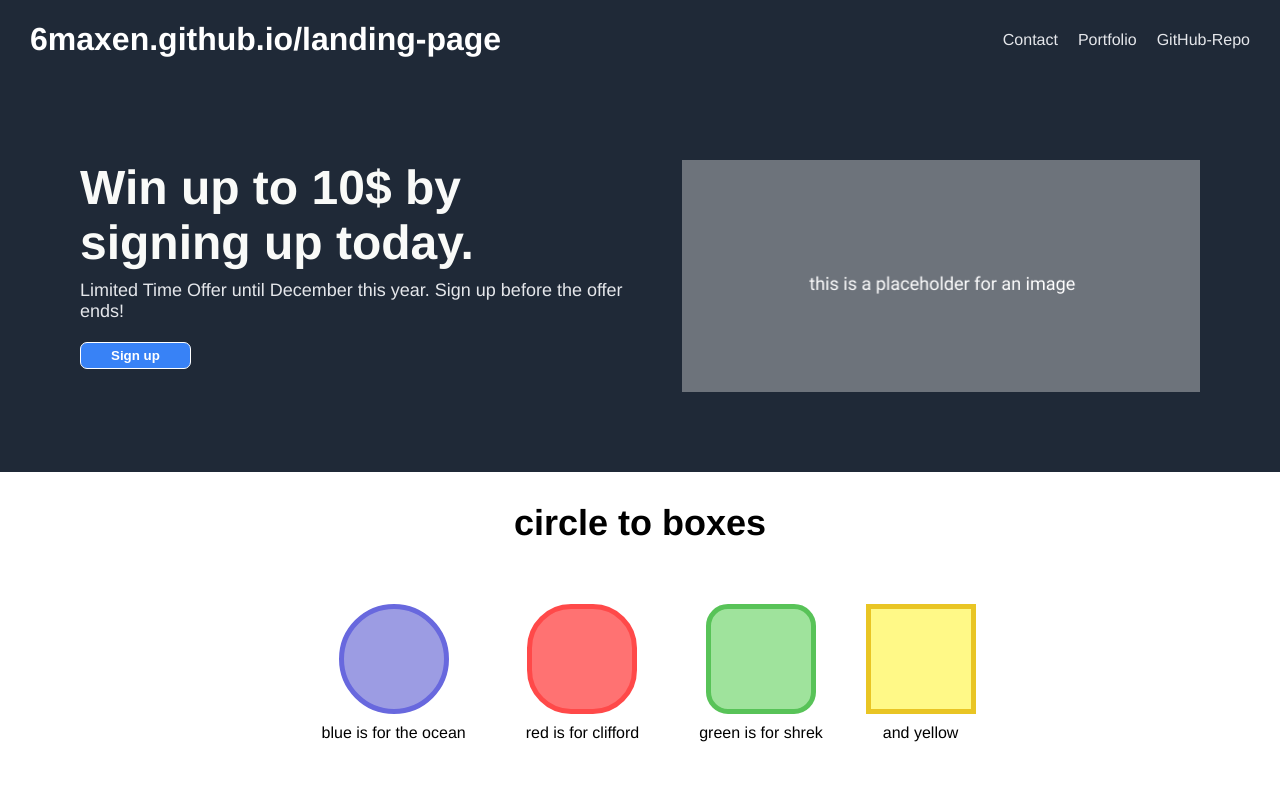
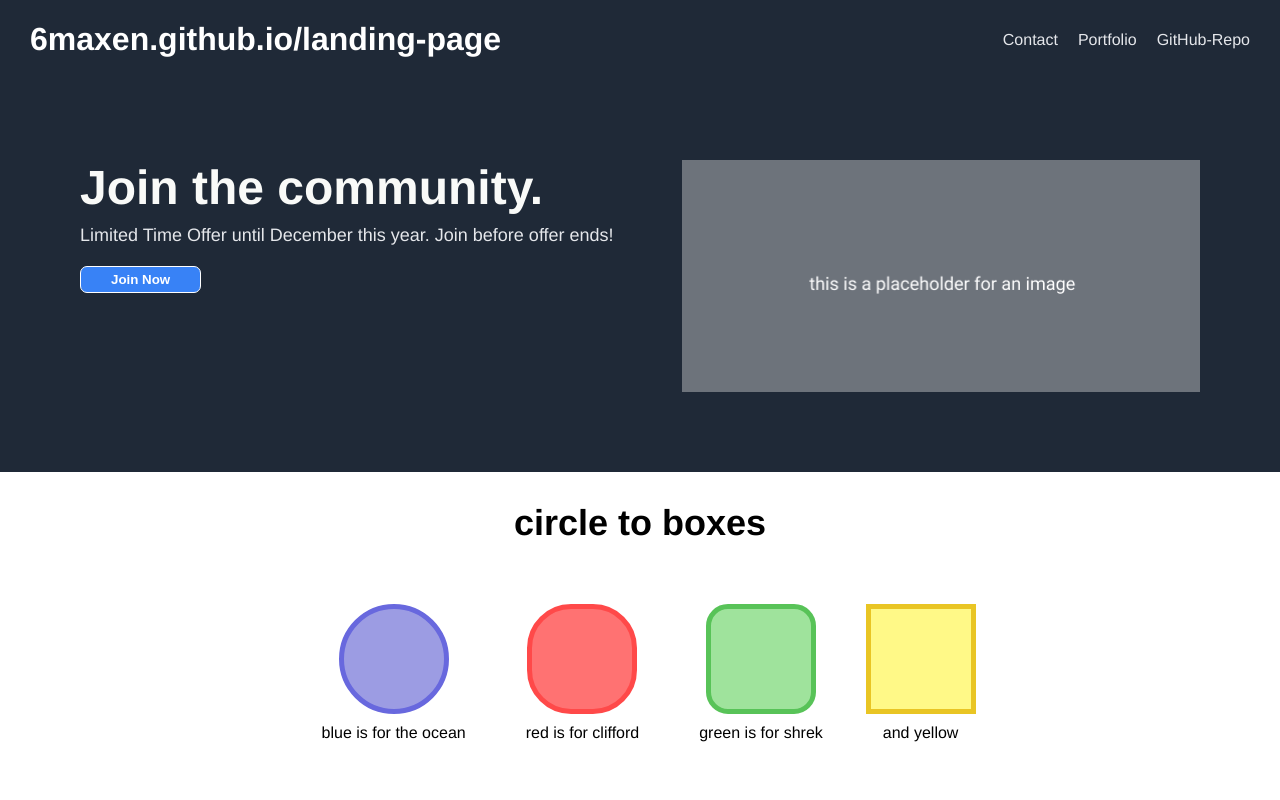
Before and after one commit to 6maxen/landing-page, a plain HTML site: page index.html in a window 1280 px wide. Shown: the top 800 px of the page. Drawn offline with Linux system fonts and the light colour scheme.

Commit message:
Fixed 'Slide1' title

```diff
--- a/index.html
+++ b/index.html
@@ -17,9 +17,9 @@
     </div>
     <div class="slide1">
         <div class="container">
-            <div class="title">Win up to 10$ by signing up today.</div>
-            <div class="subtitle">Limited Time Offer until December this year. Sign up before the offer ends!</div>
-            <a href="https://www.google.com/search?q=just+kididng"><button type="button" class="signup">Sign up</button></a>
+            <div class="title">Join the community.</div>
+            <div class="subtitle">Limited Time Offer until December this year. Join before offer ends!</div>
+            <a href="https://www.google.com/search?q=just+kididng"><button type="button" class="signup">Join Now</button></a>
         </div>
         <img src="./images/placeholder-image.png"/>
     </div>
```
